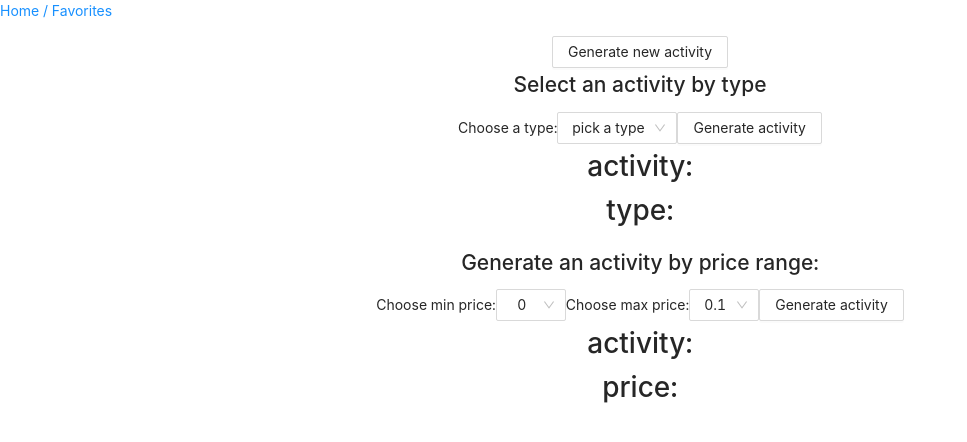
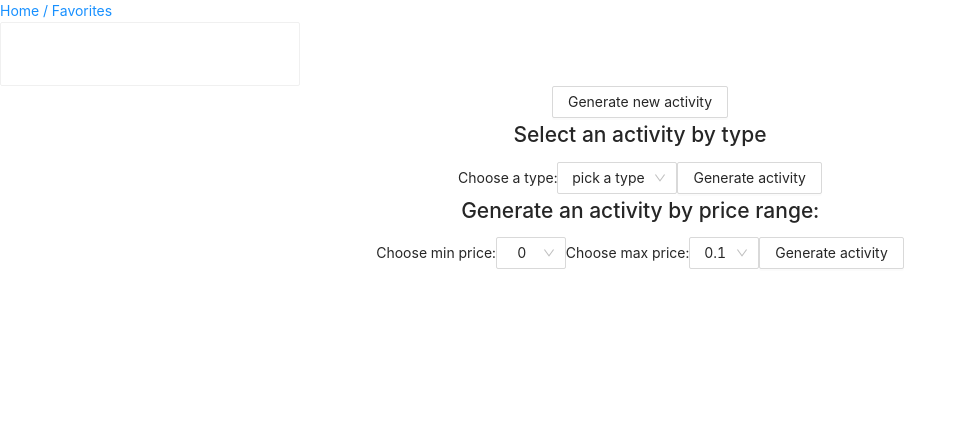
Before and after one commit to Deadpixel62/boredom-api, a React (Vite) app: page / in a window 1280 px wide. Shown: the top 442 px of the page, without its empty margins (0-967 px from the left). Built offline with nearby package versions, Linux system fonts and the light colour scheme; no server answers.

Commit message:
fixing type select

```diff
--- a/src/Components/Home.jsx
+++ b/src/Components/Home.jsx
@@ -2,7 +2,7 @@ import { useEffect, useState } from 'react'
 import axios from 'axios'
 import {useSelector, useDispatch} from 'react-redux'
 import {storageFav, setRandomActivity, setTypeActivity, setPriceActivity, setFavoriteActivities, setFavTypes} from '../actions'
-import {Button, Select} from 'antd'
+import {Button, Select, Card} from 'antd'
 
 function Home() {
   const randomActivity = useSelector((state) => state.randomActivity);
@@ -74,8 +74,9 @@ function Home() {
   return (
     <div className="App">
     <div>
-    <h1>{randomActivity.activity}</h1>
-
+    <Card style={{width:300}}>
+    <p>{randomActivity.activity}</p>
+    </Card>
     <Button onClick={()=>generateActivity()}>Generate new activity</Button>
     </div>
 
@@ -94,8 +95,13 @@ function Home() {
 </Select>
 
 <Button onClick={() => generateByType()}>Generate activity</Button>
-<h1>activity: {typeActivity.activity} <br/>
-type: {typeActivity.type}</h1>
+{typeActivity.activity &&
+<Card style={{width:300}}>
+<p>activity: {typeActivity.activity} </p>
+<p>type: {typeActivity.type}</p>
+</Card>
+}
+
 {typeActivity.activity && (
 <Button onClick={()=>{!favActivities.includes(typeActivity) ? dispatch(setFavoriteActivities(typeActivity)) : alert("Activity already in favorites!")}}>add to favorites</Button>
 )}
@@ -125,8 +131,12 @@ type: {typeActivity.type}</h1>
     </Select>
 
     <Button onClick={() => generateByPrice()}>Generate activity</Button>
-
-    <h1>activity: {priceActivity.activity} <br/> price: {priceActivity.price}</h1>
+{priceActivity.activity &&
+    <Card style={{width:300}}>
+    <p>activity: {priceActivity.activity} </p>
+    <p>price: {priceActivity.price}</p>
+    </Card>
+}
 {priceActivity.activity && (
 <Button onClick={()=>{!favActivities.includes(priceActivity) ? dispatch(setFavoriteActivities(priceActivity)) : alert("Activity already in favorites!")}}>add to favorites</Button>
 )}
```
